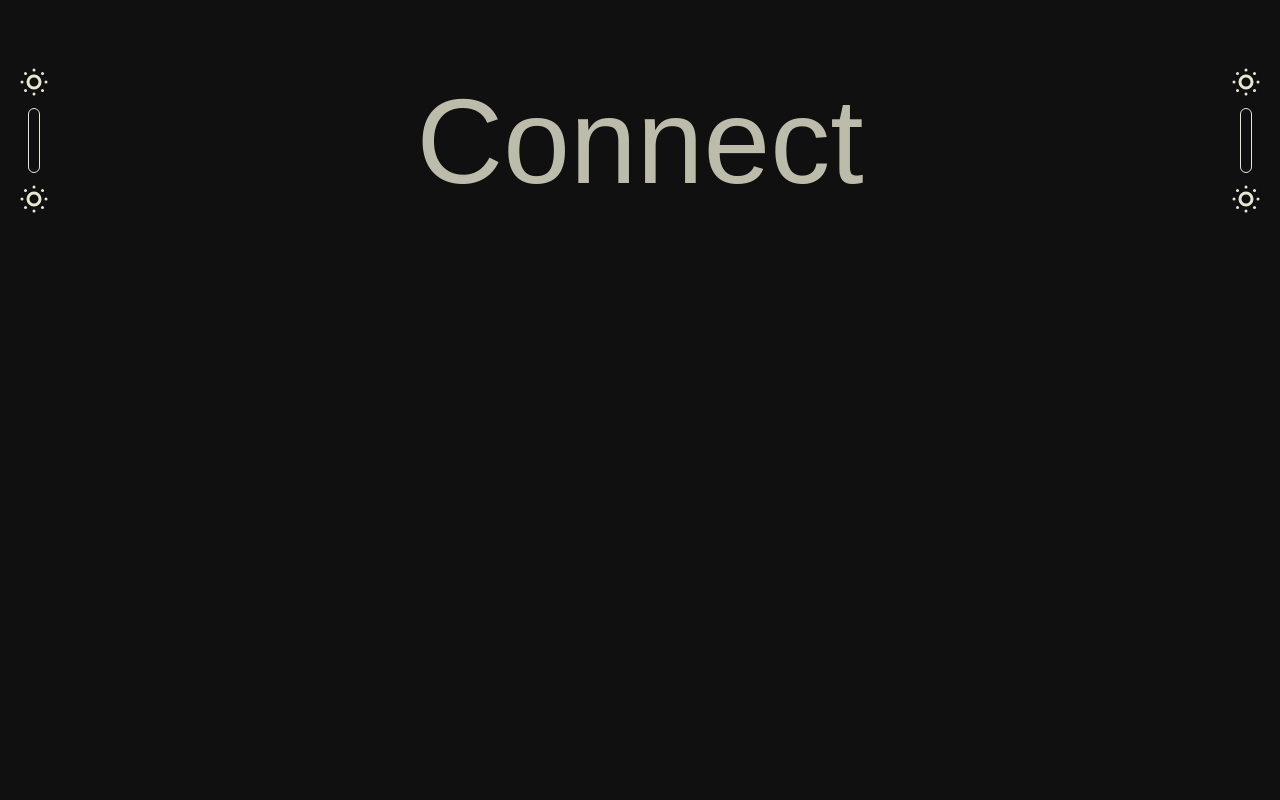
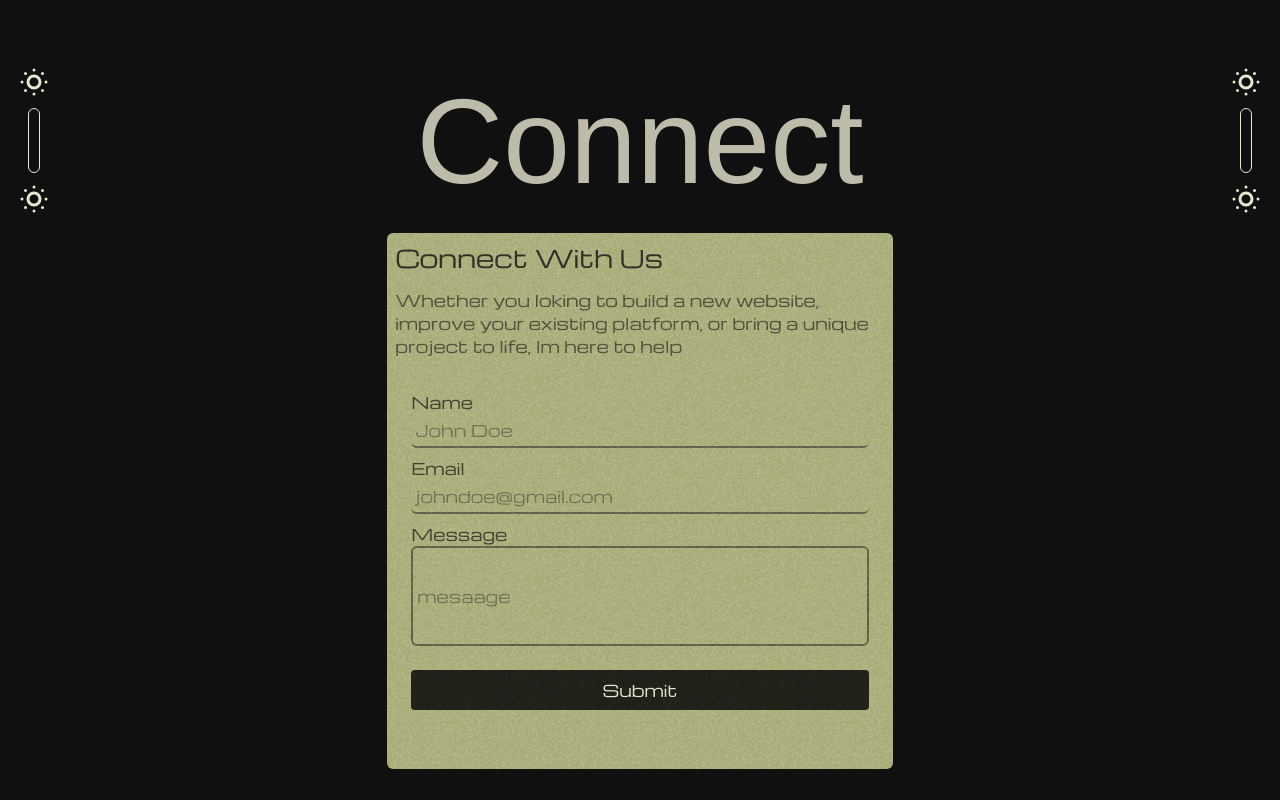
Before and after one commit to al9wel/Portflio, a Next.js app: page / in a window 1280 px wide. Shown: the part 3273-4073 px from the top of the page. Built offline with nearby package versions, Linux system fonts and the light colour scheme; a web font is replaced by a local one.

Commit message:
finishg connect section

```diff
--- a/app/sections/Connect.tsx
+++ b/app/sections/Connect.tsx
@@ -1,11 +1,57 @@
-import React from 'react'
+import React, { useState } from 'react'
 import SectionTitle from '../components/SectionTitle'
+import emailjs from '@emailjs/browser'
 
 const Connect = () => {
+    const [formData, setFormData] = useState({
+        name: "",
+        email: "",
+        message: "",
+    })
+    const [loading, setIsLoading] = useState(false)
+    // service_jonjuwo
+    // template_l48feea
+    const handleSubmit = async (e: React.FormEvent<HTMLFormElement>) => {
+        e.preventDefault()
+        setIsLoading(true)
+        try {
+            await emailjs.send(
+                "service_jonjuwo",
+                "template_l48feea",
+                {
+                    name: formData.name,
+                    to_name: "Salem Alswil",
+                    from_email: formData.email,
+                    to_email: "sa.al9wel@gmail.com",
+                    message: formData.message,
+                },
+                "7qe5nnd3_we68k-2C"
+            );
+            setIsLoading(false);
+            setFormData({ name: "", email: "", message: "" });
+        } catch (error) {
+            setIsLoading(false);
+            console.log(error);
+        }
+    }
     return (
         <section id="connect" className="p-2 min-h-screen overflow-hidden">
             <div className=" relative">
                 <SectionTitle title={"Connect"} />
+            </div>
+            <div className='mx-auto w-[90%] rounded-md sm:w-[70%] lg:w-[40%] bg-color9 h-[67vh] relative'>
+                <div className='noise opacity-20'></div>
+                <h1 className='text-xl sm:text-2xl text-black/70 p-2 '>Connect With Us</h1>
+                <p className='text-sm sm:text-[16px] text-black/50 p-2 '>Whether you loking to build a new website, improve your existing platform, or bring a unique project to life, Im here to help</p>
+                <form onSubmit={(e) => handleSubmit(e)} className='flex justify-center items-start px-6 flex-col mt-6'>
+                    <label htmlFor="name" className='text-black/60'>Name</label>
+                    <input value={formData.name} onChange={(e) => setFormData({ ...formData, name: e.target.value })} id='name' required type="text" placeholder='John Doe' className='w-full p-1  outline-0 border-b-2 rounded-md text-black/60 border-black/40' />
+                    <label htmlFor="email" className='text-black/60 mt-2'>Email</label>
+                    <input value={formData.email} onChange={(e) => setFormData({ ...formData, email: e.target.value })} id='email' required type="email" placeholder='johndoe@gmail.com' className='w-full p-1 outline-0 border-b-2 rounded-md text-black/60 border-black/40' />
+                    <label htmlFor="message" className='text-black/60 mt-2'>Message</label>
+                    <input value={formData.message} onChange={(e) => setFormData({ ...formData, message: e.target.value })} type='text' required id='message' placeholder='mesaage' className='w-full h-15 sm:h-20 md:h-28 lg:h-20 xl:h-25 p-1 outline-0 border-2  rounded-md text-black/60 border-black/40' />
+                    <button disabled={loading} type="submit" className='mt-6 w-full bg-black/80 p-2 rounded-sm text-color1 hover:bg-black hover:text-white duration-300 cursor-pointer'>{loading ? "Submitting..." : "Submit"}</button>
+                </form>
             </div>
         </section >
     )
--- a/package.json
+++ b/package.json
@@ -9,6 +9,7 @@
     "lint": "eslint"
   },
   "dependencies": {
+    "@emailjs/browser": "^4.4.1",
     "lucide-react": "^0.548.0",
     "motion": "^12.23.24",
     "next": "16.0.1",
```
Also changed, not shown: 1 other file (tests, documents, lock files or other folders).
